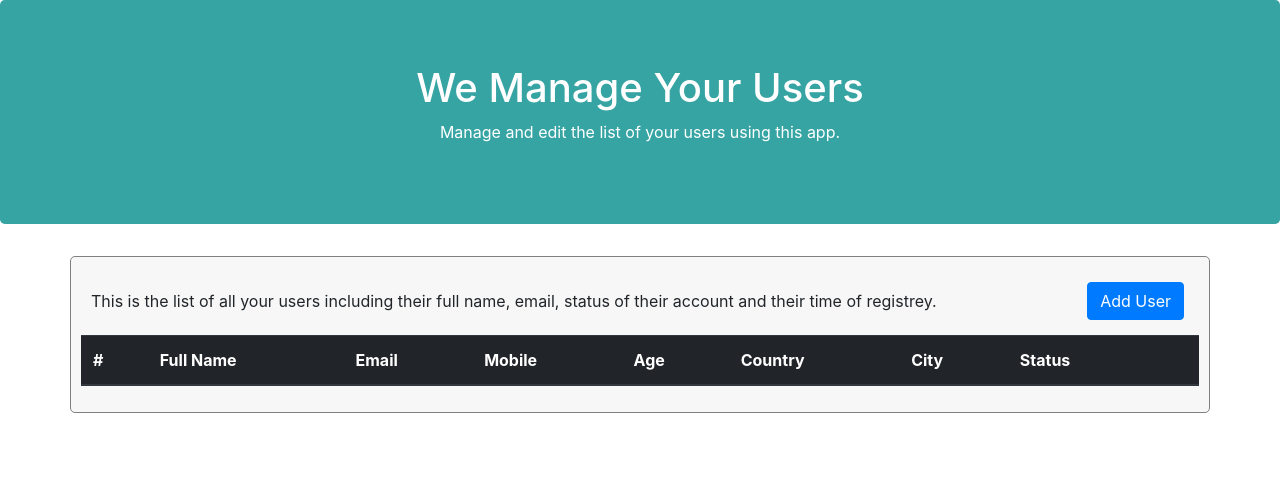
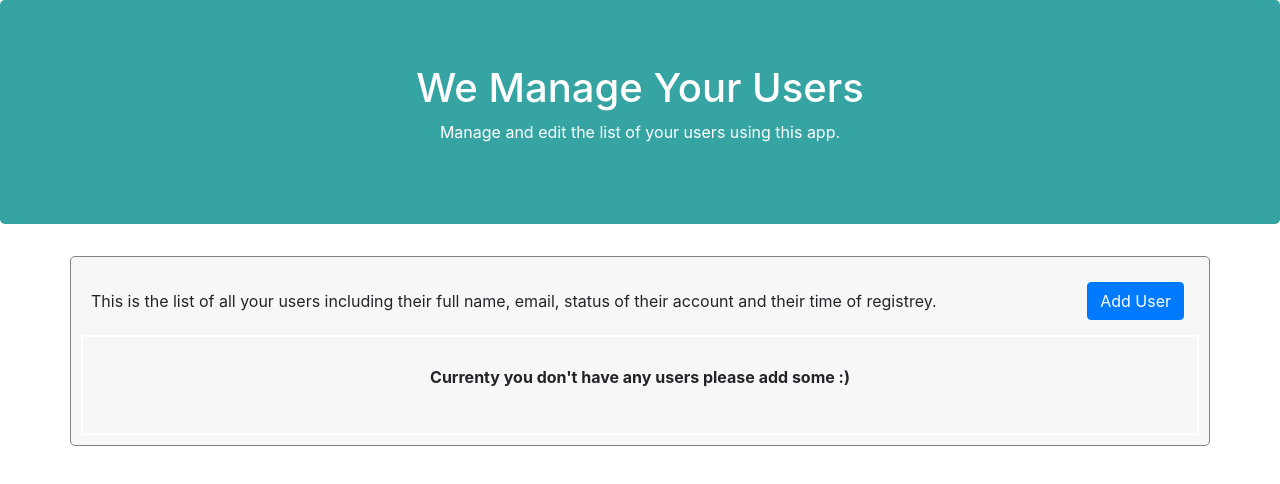
Before and after one commit to Vahid-Bidarviand/user-list-app, a React (Create React App) app: page / in a window 1280 px wide. Shown: the top 484 px of the page. Built offline with nearby package versions, Linux system fonts and the light colour scheme.

Commit message:
completed delete function

```diff
--- a/src/Components/UserFormModal.js
+++ b/src/Components/UserFormModal.js
@@ -13,7 +13,15 @@ class UserForm extends Component {
       country: "",
       city: "",
       status: "Admin",
+      items: [],
     };
+  }
+
+  componentDidMount() {
+    let userList = JSON.parse(localStorage.getItem("userList"));
+    this.setState({
+      items: userList,
+    });
   }
 
   onChangeForm(name, e) {
@@ -53,9 +61,10 @@ class UserForm extends Component {
   }
 
   handleSave() {
-    let userData = JSON.parse(localStorage.getItem("userList"));
-    let user = userData ? userData : [];
+    let user =
+      this.state.items && this.state.items != "null" ? this.state.items : [];
     let userItem = {
+      id: Math.random(),
       fullName: this.state.firstName + " " + this.state.lastName,
       lastName: this.state.lastName,
       email: this.state.email,
@@ -65,7 +74,7 @@ class UserForm extends Component {
       city: this.state.city,
       status: this.state.status,
     };
-    userData.push(userItem);
+    user.push(userItem);
     localStorage.setItem("userList", JSON.stringify(user));
     window.location.reload();
   }
--- a/src/Components/UserTable.js
+++ b/src/Components/UserTable.js
@@ -13,6 +13,15 @@ class UserList extends Component {
     this.setState({
       items: getUserList,
     });
+  }
+  handleDelete(id) {
+    let allUsers =
+      this.state.items && this.state.items != "null" ? this.state.items : [];
+    let newUserList = allUsers.filter((user) => {
+      return user.id !== id;
+    });
+    localStorage.setItem("userList", JSON.stringify(newUserList));
+    window.location.reload();
   }
   render() {
     return (
@@ -40,6 +49,7 @@ class UserList extends Component {
                   </button>
                 </Col>
               </Row>
+              {this.state.items && this.state.items.length > 0 ? (
                 <table className="table">
                   <thead className="thead-dark">
                     <tr>
@@ -55,12 +65,9 @@ class UserList extends Component {
                     </tr>
                   </thead>
                   <tbody>
-                  {this.state.items &&
-                    this.state.items.length > 0 &&
-                    this.state.items.map((user, index) => {
-                      // console.log("ss", user);
+                    {this.state.items.map((user, index) => {
                       return (
-                        <tr key={index}>
+                        <tr key={user.id}>
                           <th scope="row">{index + 1}</th>
                           <td>{user.fullName}</td>
                           <td>{user.email}</td>
@@ -78,6 +85,9 @@ class UserList extends Component {
                             ></i>
                             <i
                               className="fa fa-trash"
+                              onClick={() => {
+                                this.handleDelete(user.id);
+                              }}
                               style={{
                                 marginLeft: "15px",
                                 cursor: "pointer",
@@ -89,6 +99,25 @@ class UserList extends Component {
                     })}
                   </tbody>
                 </table>
+              ) : (
+                <div
+                  style={{
+                    border: "2px solid white",
+                    height: "100px",
+                    display: "flex",
+                    alignItems: "center",
+                    justifyContent: "center",
+                  }}
+                >
+                  <p
+                    style={{
+                      fontWeight: "bold",
+                    }}
+                  >
+                    Currenty you don't have any users please add some :)
+                  </p>
+                </div>
+              )}
             </div>
           </div>
         </div>
```
Lines whose indentation alone changed are shown as unchanged.
